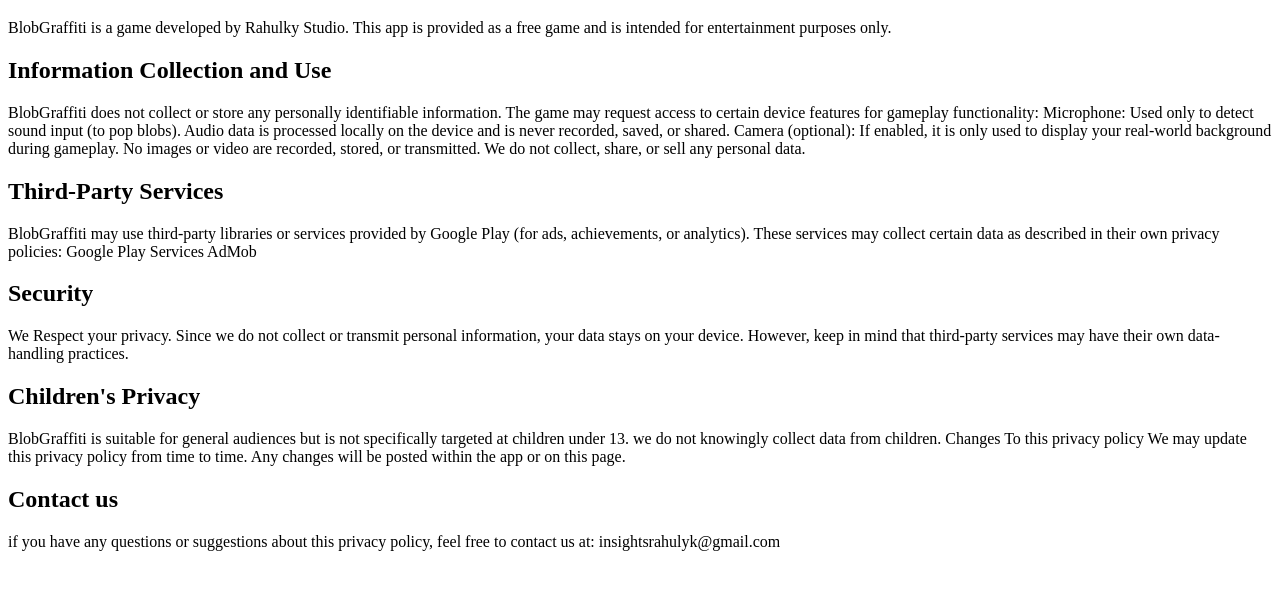
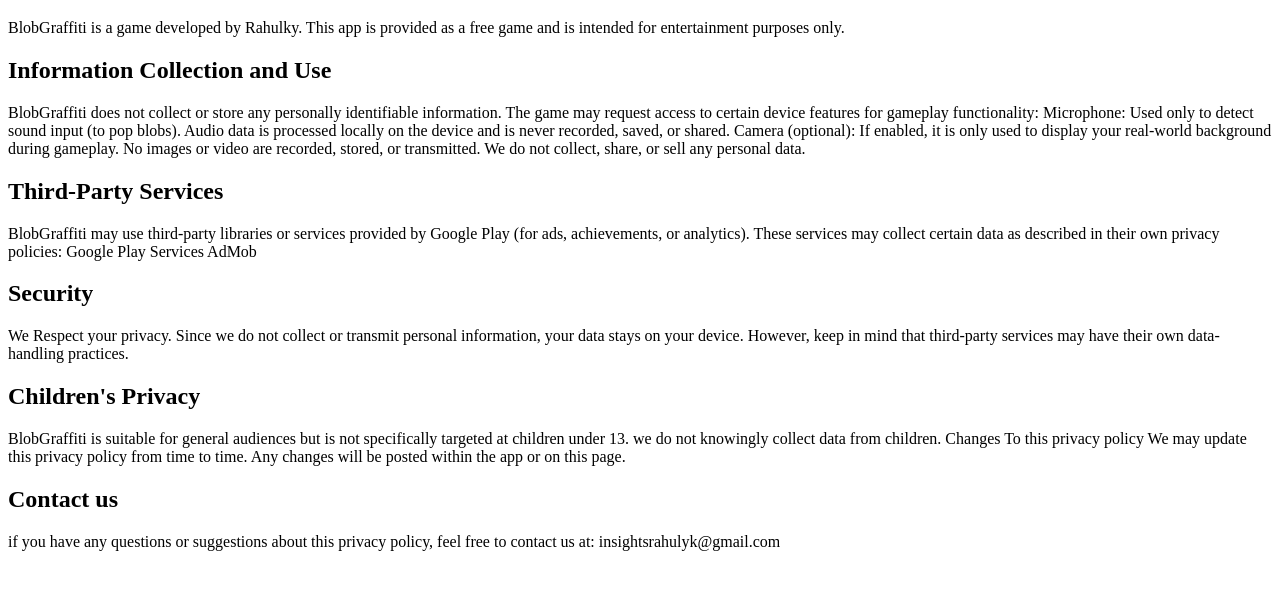
Before and after one commit to Bre-31/blobgraffiti, a plain HTML site: page index.html in a window 1280 px wide. Shown: the part 61-650 px from the top of the page. Drawn offline with Linux system fonts and the light colour scheme.

Commit message:
Update index.html

```diff
--- a/index.html
+++ b/index.html
@@ -18,7 +18,7 @@
     <h1>Privacy policy</h1>
 
 
-    BlobGraffiti is a game developed by Rahulky Studio. This app is provided as a free game and is intended for entertainment purposes only.
+    BlobGraffiti is a game developed by Rahulky. This app is provided as a free game and is intended for entertainment purposes only.
 
     <h2>Information Collection and Use</h2>
 
```
